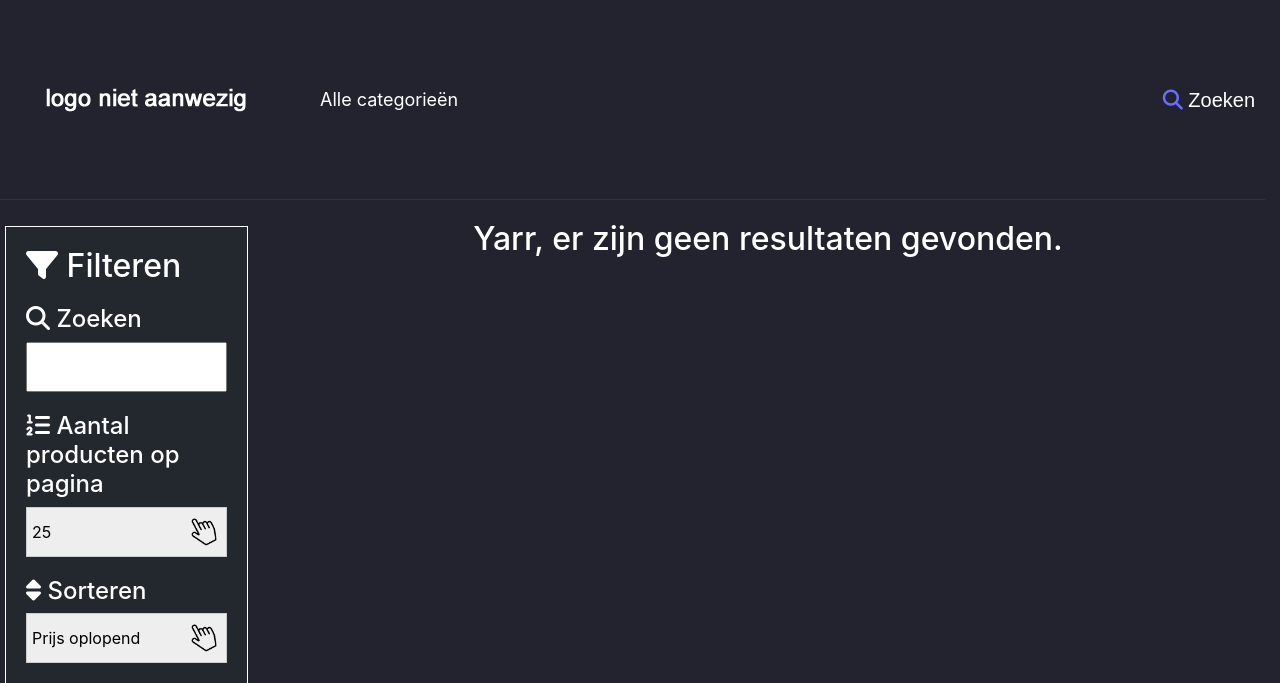
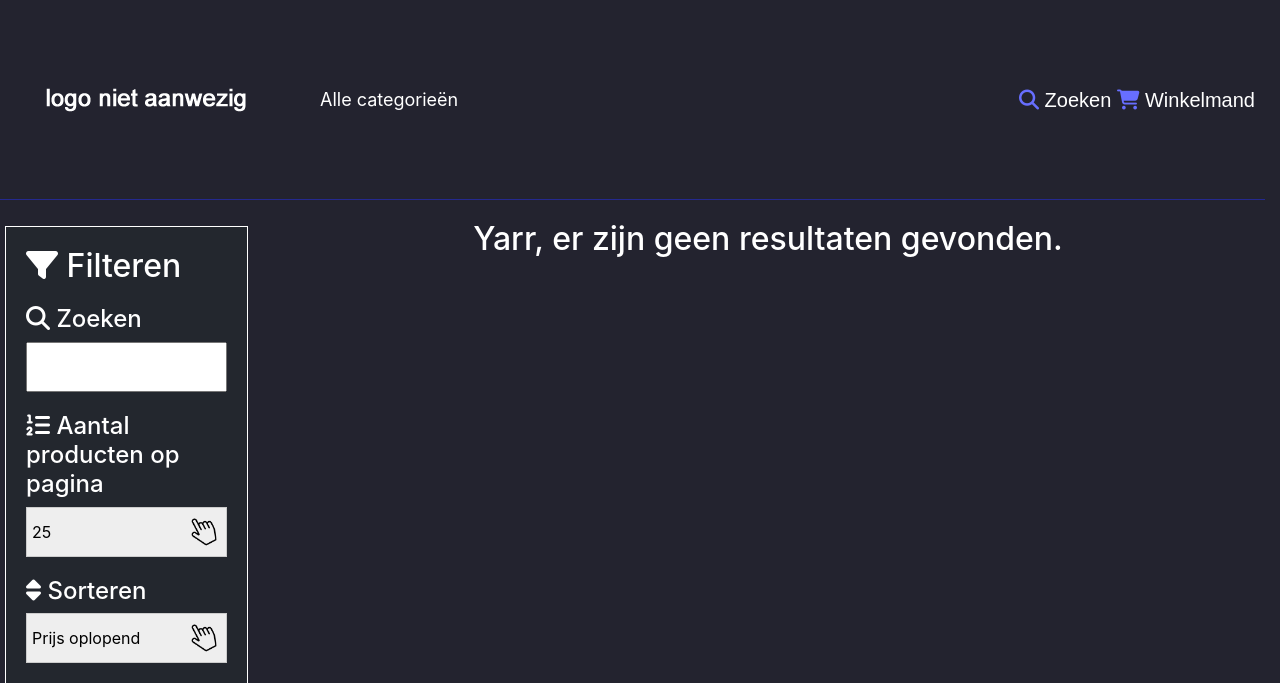
Before and after one commit to sandordost/NerdyGadgets, a PHP site: page /browse.php in a window 1280 px wide. Shown: the top 683 px of the page. Run offline with PHP 8.4, Linux system fonts and the light colour scheme; data that the repository does not hold is empty; some libraries are stand-ins or nearby versions; some web fonts are replaced.

Commit message:
Winkelmandje

```diff
--- a/browse.php
+++ b/browse.php
@@ -8,7 +8,6 @@ $Sort = "SellPrice";
 
 $AmountOfPages = 0;
 $queryBuildResult = "";
-
 
 if (isset($_GET['category_id'])) {
     $CategoryID = $_GET['category_id'];
@@ -274,7 +273,8 @@ if (isset($amount)) {
                     <div id="StockItemFrameRight">
                         <div class="CenterPriceLeftChild">
                             <h1 class="StockItemPriceText"><?php print sprintf(" %0.2f", berekenVerkoopPrijs($row["RecommendedRetailPrice"], $row["TaxRate"])); ?></h1>
-                            <h6>Inclusief BTW </h6>
+                            <h6>Inclusief BTW </h6><br>
+                            <a href="winkelmand.php?add_item=<?php echo $row["StockItemID"]; ?>" class="StockItemPriceText"><?php ?>TOEVOEGEN</a>
                         </div>
                     </div>
                     <h1 class="StockItemID">Artikelnummer: <?php print $row["StockItemID"]; ?></h1>
--- a/header.php
+++ b/header.php
@@ -3,6 +3,10 @@
 session_start();
 include "database.php";
 $databaseConnection = connectToDatabase();
+
+if (!isset($_SESSION['Winkelmand'])){
+    $_SESSION['Winkelmand'] = [];
+}
 ?>
 <!DOCTYPE html>
 <html lang="en">
@@ -52,6 +56,9 @@ $databaseConnection = connectToDatabase();
             <li>
                 <a href="browse.php" class="HrefDecoration"><i class="fas fa-search search"></i> Zoeken</a>
             </li>
+            <li>
+                <a href="winkelmand.php" class="HrefDecoration"><i class="fas fa-shopping-cart search"></i> Winkelmand</a>
+            </li>
         </ul>
 
 <!-- einde code voor US3 zoeken -->
```
Also changed, not shown: winkelmand.php (added, +17 -0 lines).
